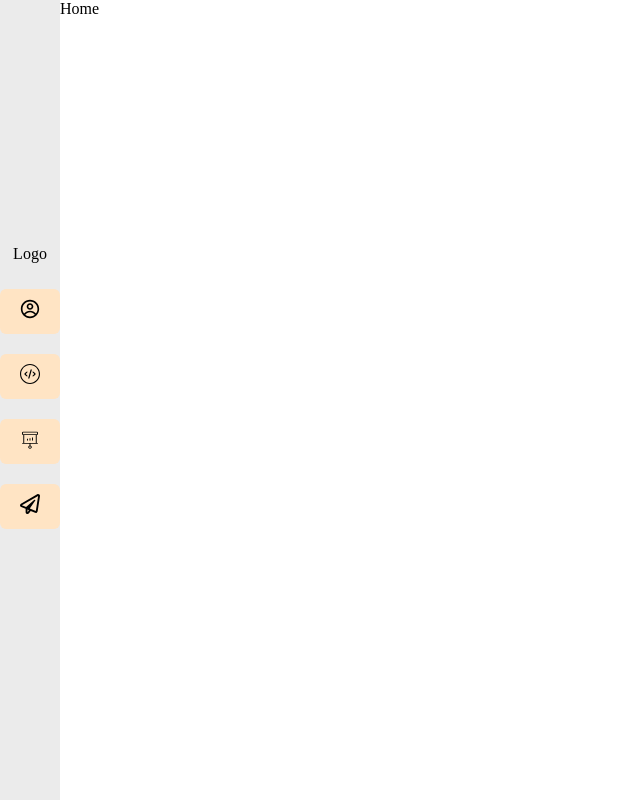
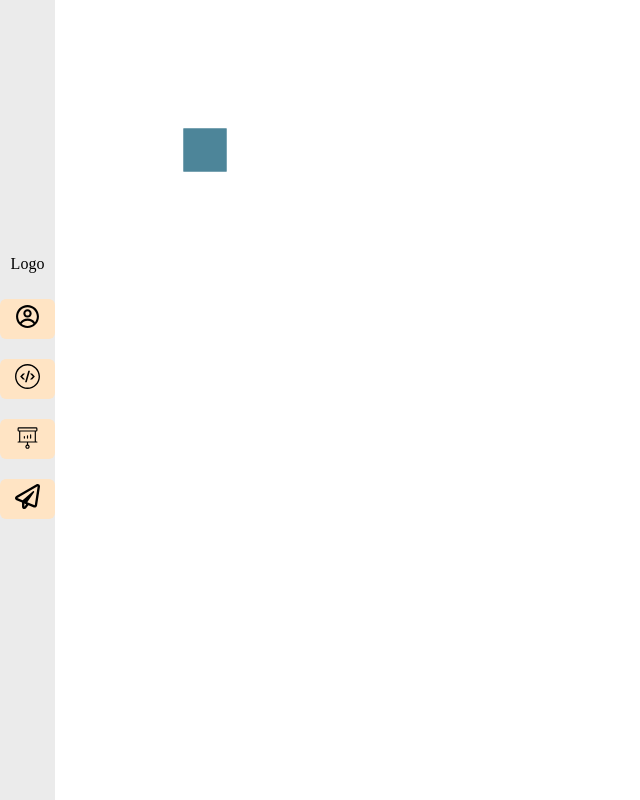
Before and after one commit to Morad17/portfolio-25-r3f, a React (Create React App) app: page / in a window 1280 px wide. Shown: the whole page, without its empty margins (0-640 px from the left). Built offline with nearby package versions, Linux system fonts and the light colour scheme.

Commit message:
added 3d features

```diff
--- a/public/index.html
+++ b/public/index.html
@@ -9,7 +9,6 @@
       name="description"
       content="Web site created using create-react-app"
     />
-    <link rel="apple-touch-icon" href="%PUBLIC_URL%/logo192.png" />
     <link rel="manifest" href="%PUBLIC_URL%/manifest.json" />
 
     <title>Morad Elb</title>
--- a/src/assets/scss/Navbar.scss
+++ b/src/assets/scss/Navbar.scss
@@ -30,19 +30,19 @@
     margin: 0;
     left: 0px;
     opacity: 0;
-    transform: translateX(-60px);
+    transform: translateX(-55px);
     transition: opacity 0.7s cubic-bezier(0.4, 0, 0.2, 1),
       transform 1.6s cubic-bezier(0.4, 0, 0.2, 1);
     display: inline-block; // Always inline-block for animation
     pointer-events: none; // Optional: prevent interaction when hidden
     position: absolute;
     z-index: -1;
-    padding: 10px 20px;
+    padding: 5px 15px;
     border-bottom-right-radius: 5px;
     border-top-right-radius: 5px;
     color: white;
     background-color: red;
-    font-size: 21px;
+    font-size: 26px;
   }
   .link {
     text-decoration: none;
@@ -52,6 +52,9 @@
     align-items: center;
     position: relative;
     z-index: 2;
+  }
+  svg {
+    font-size: 25px;
   }
   //Animation
 
@@ -71,11 +74,11 @@
     width: 100%;
   }
   .link-div {
-    padding: 10px 20px;
+    padding: 5px 15px;
   }
   .nav-link:hover .link-text {
     opacity: 1;
-    transform: translateX(60px);
+    transform: translateX(55px);
     pointer-events: auto;
   }
 
--- a/src/components/Navbar.jsx
+++ b/src/components/Navbar.jsx
@@ -33,12 +33,12 @@ const navbar = () => {
           <p className="link-text">Projects</p>
         </li>
         <li className="nav-link">
-          <p className="link-text"> Contact</p>
           <a className="link" href="/">
             <div className="link-div">
               <FaRegPaperPlane />
             </div>
           </a>
+          <p className="link-text"> Contact</p>
         </li>
       </ul>
     </nav>
--- a/src/pages/Home.jsx
+++ b/src/pages/Home.jsx
@@ -1,7 +1,16 @@
+import { Canvas } from "@react-three/fiber";
 import React from "react";
 
 const Home = () => {
-  return <div>Home</div>;
+  return (
+    <Canvas className="home" style={{ width: "100%", height: "300px" }}>
+      <ambientLight />
+      <mesh>
+        <boxGeometry />
+        <meshStandardMaterial color="skyblue" />
+      </mesh>
+    </Canvas>
+  );
 };
 
 export default Home;
```
Also changed, not shown: public/manifest.json.
